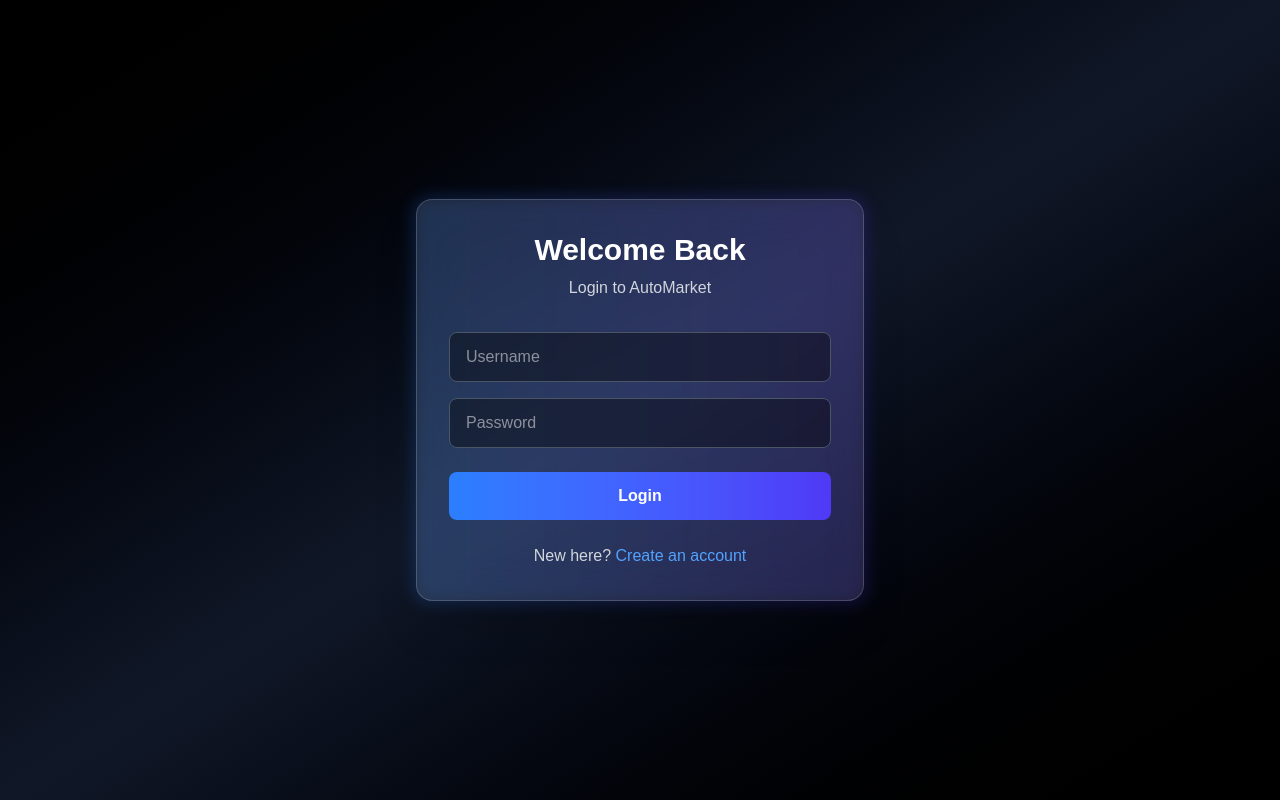
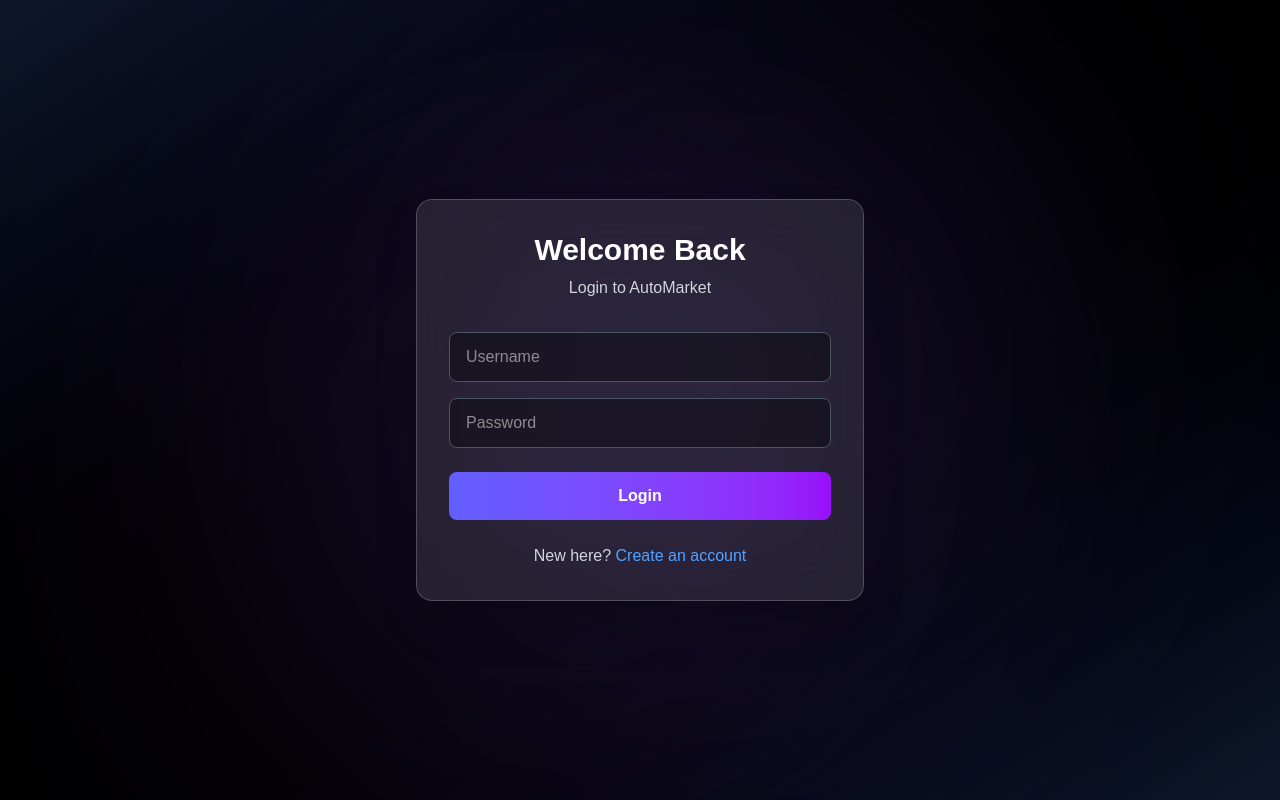
Before and after one commit to JanithaDissanayaka/DevOps_Project-2, a Next.js app: page / in a window 1280 px wide. Built offline with nearby package versions, Linux system fonts and the light colour scheme.

Commit message:
add update k8s in jenkins pipline

```diff
--- a/app/page.tsx
+++ b/app/page.tsx
@@ -2,9 +2,11 @@
 
 import { useState } from "react";
 import { useRouter } from "next/navigation";
+import { motion } from "motion/react";
 
 export default function LoginPage() {
   const router = useRouter();
+
   const [username, setUsername] = useState("");
   const [password, setPassword] = useState("");
   const [loading, setLoading] = useState(false);
@@ -21,7 +23,6 @@
     setLoading(false);
 
     if (res.ok) {
-      // cookie is set by API
       router.push("/home");
     } else {
       alert("Invalid credentials");
@@ -29,15 +30,32 @@
   };
 
   return (
-    <div className="min-h-screen flex items-center justify-center bg-gradient-to-br from-black via-gray-900 to-black">
+    <div className="relative min-h-screen flex items-center justify-center bg-gradient-to-br from-slate-900 via-black to-slate-900 overflow-hidden">
+
+      {/* soft moving glow background */}
+
+      <motion.div
+        animate={{ x: [0, 100, -100, 0], y: [0, -50, 50, 0] }}
+        transition={{ duration: 20, repeat: Infinity, ease: "linear" }}
+        className="absolute w-[500px] h-[500px] bg-indigo-500 rounded-full blur-[180px] opacity-20"
+      />
+
+      <motion.div
+        animate={{ x: [0, -120, 120, 0], y: [0, 80, -80, 0] }}
+        transition={{ duration: 25, repeat: Infinity, ease: "linear" }}
+        className="absolute w-[500px] h-[500px] bg-purple-500 rounded-full blur-[200px] opacity-20"
+      />
+
+      {/* Login Card */}
+
       <div className="relative w-full max-w-md p-8 rounded-2xl bg-white/10 backdrop-blur-xl border border-white/20 shadow-2xl">
 
-        <div className="absolute -inset-1 rounded-2xl bg-gradient-to-r from-blue-500 to-indigo-600 opacity-20 blur"></div>
+        <div className="text-white">
 
-        <div className="relative text-white">
           <h1 className="text-3xl font-bold text-center mb-2">
             Welcome Back
           </h1>
+
           <p className="text-center text-gray-300 mb-8">
             Login to AutoMarket
           </p>
@@ -61,7 +79,7 @@
           <button
             onClick={handleLogin}
             disabled={loading}
-            className="w-full py-3 rounded-lg font-semibold text-white bg-gradient-to-r from-blue-500 to-indigo-600 hover:scale-[1.02] transition disabled:opacity-60"
+            className="w-full py-3 rounded-lg font-semibold text-white bg-gradient-to-r from-indigo-500 to-purple-600 hover:scale-[1.02] transition disabled:opacity-60"
           >
             {loading ? "Logging in..." : "Login"}
           </button>
@@ -72,8 +90,10 @@
               Create an account
             </a>
           </p>
+
         </div>
       </div>
+
     </div>
   );
 }
--- a/package.json
+++ b/package.json
@@ -11,9 +11,12 @@
   "dependencies": {
     "bcryptjs": "^3.0.3",
     "mongoose": "^9.1.6",
+    "motion": "^12.35.1",
     "next": "16.1.6",
     "react": "19.2.3",
-    "react-dom": "19.2.3"
+    "react-dom": "19.2.3",
+    "three": "^0.183.2",
+    "vanta": "^0.5.24"
   },
   "devDependencies": {
     "@tailwindcss/postcss": "^4",
```
Also changed, not shown: 2 other files (tests, documents, lock files or other folders).
